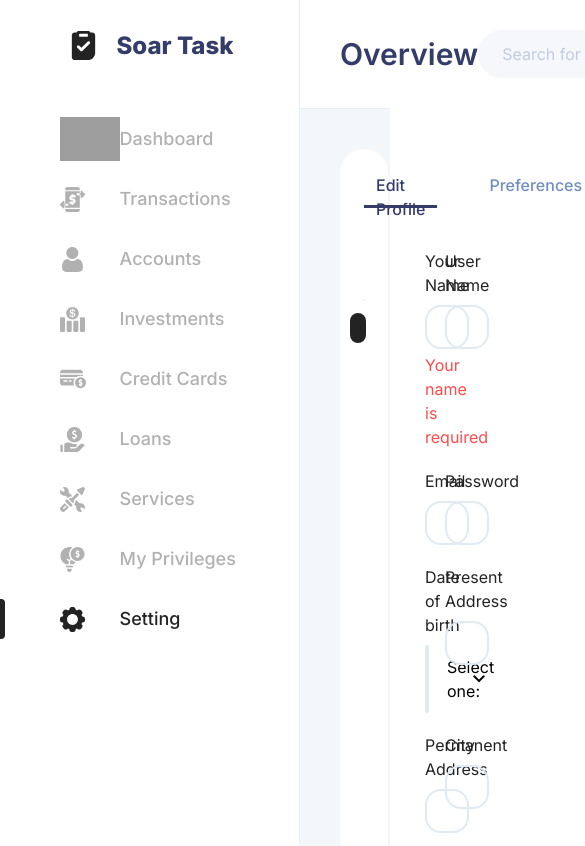
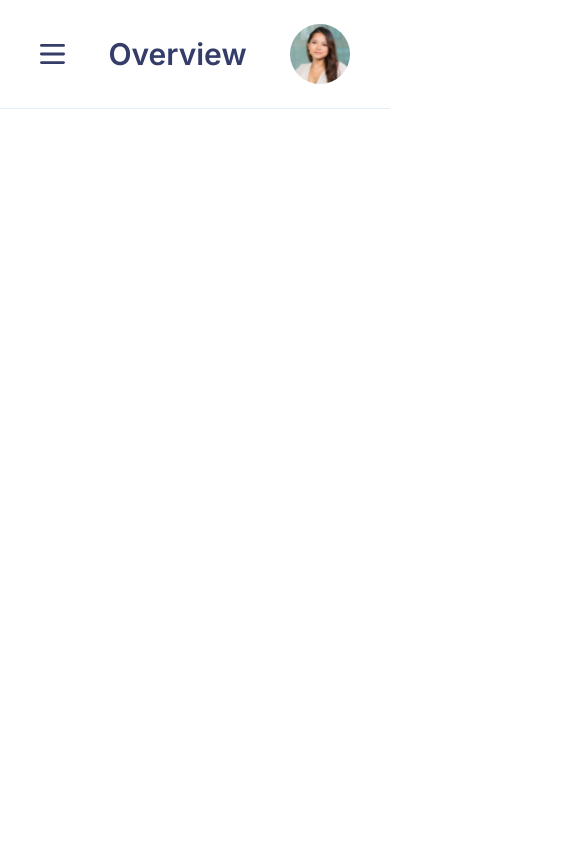
Before and after one commit to kbabawale/soar, a React (Vite) app: page /settings in a window 390 px wide. Shown: the top 846 px of the page, 585 px wide, since content can reach past the window. Built offline with nearby package versions, Linux system fonts and the light colour scheme; grey boxes are pictures that could not be loaded.

Commit message:
rwd top and sidebar

```diff
--- a/src/components/HomeLayout.component.tsx
+++ b/src/components/HomeLayout.component.tsx
@@ -4,9 +4,9 @@ import Topnav from "./Topnav.component";
 
 function HomeLayout() {
   return (
-    <div className="w-screen absolute">
+    <div className="w-screen md:absolute">
       {/* Sidebar */}
-      <section className="fixed w-[300px] h-screen bg-white border-r border-[#E6EFF5]">
+      <section className="hidden md:block fixed w-[300px] h-screen bg-white border-r border-[#E6EFF5]">
         <Link to="/" title="Homepage">
           <div className="flex items-center justify-center space-x-4 py-7">
             <img src="/logo.svg" alt="Logo" aria-label="SOAR Logo" />
@@ -16,10 +16,10 @@ function HomeLayout() {
         <Sidebar />
       </section>
 
-      <section className="bg-c-light-gray absolute w-[calc(100%-300px)] right-0">
+      <section className="bg-c-light-gray absolute w-full md:w-[calc(100%-300px)] md:right-0">
         <Topnav />
 
-        <main>
+        <main className="hidden">
           <Outlet />
         </main>
       </section>
--- a/src/components/Menu.component.tsx
+++ b/src/components/Menu.component.tsx
@@ -13,7 +13,7 @@ const SideMenuItem = ({ filledIcon, unfilledIcon, label, route }: Menu) => {
   return (
     <Link to={route} title={label}>
       <div className="flex items-center h-14">
-        <div className="w-[20%]">
+        <div className="hidden md:block w-[20%]">
           {isCurrentRoute && (
             <div className="w-[5px] h-10 rounded-r bg-c-secondary"></div>
           )}
@@ -26,7 +26,7 @@ const SideMenuItem = ({ filledIcon, unfilledIcon, label, route }: Menu) => {
           />
         </div>
         <span
-          className={`text-lg font-medium ${
+          className={`pl-10 md:pl-0 text-lg font-medium ${
             isCurrentRoute ? "text-c-secondary" : "text-c-light"
           } `}
         >
--- a/src/components/Topnav.component.tsx
+++ b/src/components/Topnav.component.tsx
@@ -1,23 +1,35 @@
+import { useState } from "react";
 import { Link } from "react-router-dom";
+import Sidebar from "./Sidebar.component";
 
 function Topnav() {
+  const [isOpen, setOpen] = useState<boolean>(false);
   return (
+    <div className="">
+      {!isOpen && (
         <nav className="bg-white flex items-center justify-between py-6 px-10 border-b border-[#E6EFF5]">
-      <span className="text-3xl font-semibold text-c-primary">Overview</span>
-      <div className="flex items-center space-x-6">
+          <img
+            onClick={() => setOpen(!isOpen)}
+            className="w-[25px] md:hidden"
+            src="/menu.svg"
+          />
+          <span className="grow md:grow-0 text-center md:text-left  text-3xl font-semibold text-c-primary">
+            Overview
+          </span>
+          <div className="flex items-center md:space-x-6">
             <input
-          className="text-base text-c-text bg-c-light-ash rounded-3xl py-3 px-6 outline-0"
+              className="hidden md:block text-base text-c-text bg-c-light-ash rounded-3xl py-3 px-6 outline-0"
               placeholder="Search for something"
               type="search"
             />
 
-        <Link to="/" title="Preferences">
+            <Link className="hidden md:block" to="/" title="Preferences">
               <div className="flex items-center justify-center rounded-full bg-c-light-ash w-[50px] h-[50px]">
                 <img src="/preferences.svg" alt="" />
               </div>
             </Link>
 
-        <Link to="/" title="Notifications">
+            <Link className="hidden md:block" to="/" title="Notifications">
               <div className="flex items-center justify-center rounded-full bg-c-light-ash w-[50px] h-[50px]">
                 <img src="/notification.svg" alt="" />
               </div>
@@ -30,6 +42,21 @@ function Topnav() {
             </Link>
           </div>
         </nav>
+      )}
+      {isOpen && (
+        <div className="md:hidden p-10 flex flex-col space-y-2 w-screen h-screen transition-all ease-in-out bg-c-light-ash">
+          <span
+            style={{ fontSize: "xxx-large", fontWeight: "bolder" }}
+            onClick={() => setOpen(!isOpen)}
+            className="self-end text-c-red material-symbols-outlined"
+          >
+            close
+          </span>
+
+          <Sidebar />
+        </div>
+      )}
+    </div>
   );
 }
 
```
Also changed, not shown: src/style.css (+0 -56 lines), public/menu.svg (added). Lines whose indentation alone changed are shown as unchanged.
